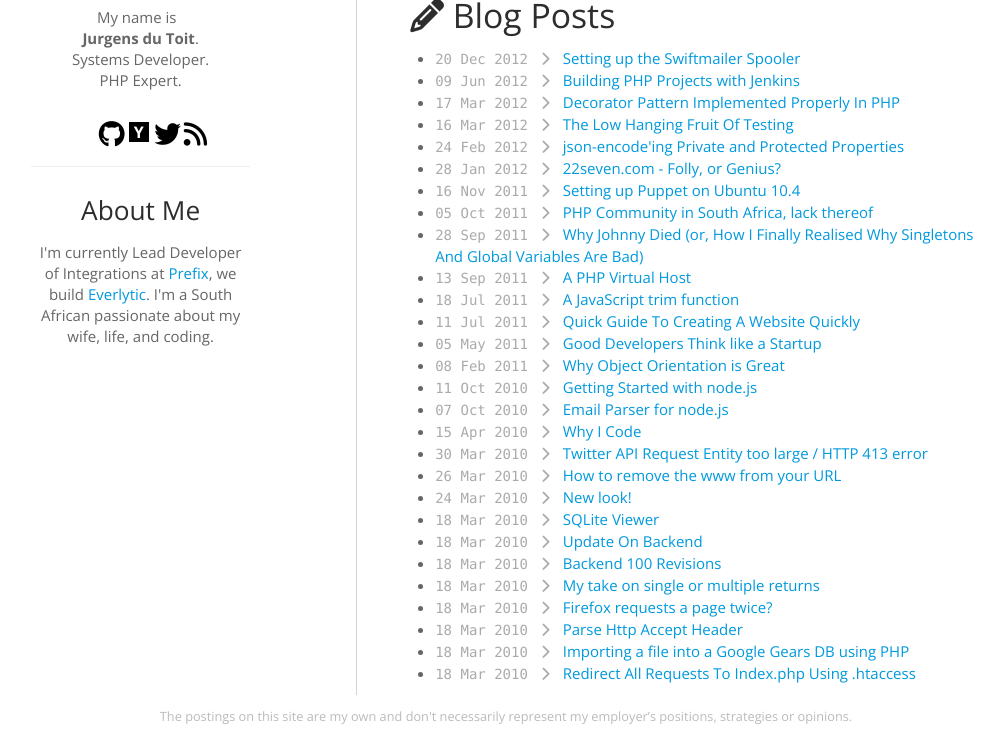
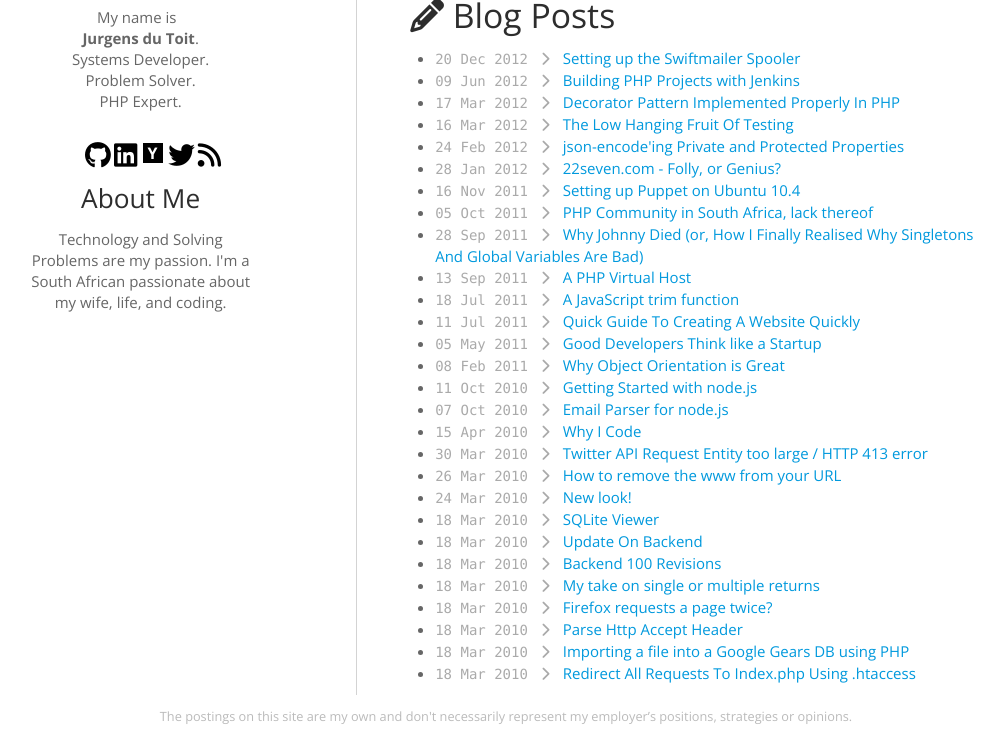
Before and after one commit to jrgns/jrgns.github.com, a Jekyll site: the page built from index.html, in a window 1280 px wide and 994 px high, cut to the strip 256-994 px from the top of the window. Shown: the whole strip, without its empty margins (134-1138 px from the left). Built offline with Jekyll 4.4.1, drawn with Linux system fonts in a browser that asks for light colours; nearby versions of some CDN libraries; library files that are not in the unit come from our copies; comment, search, counter and statistics services are not loaded.

Commit message:
Added linked in link, tweaked about

```diff
--- a/_layouts/default.html
+++ b/_layouts/default.html
@@ -63,31 +63,33 @@
           <p>
             My&nbsp;name&nbsp;is&nbsp;&nbsp;<br>
             <strong>Jurgens&nbsp;du&nbsp;Toit</strong>.<br>
-            Systems&nbsp;Developer.
-            <br>PHP&nbsp;Expert.<br><br>
+            Systems&nbsp;Developer.<br>
+            Problem Solver.<br>
+            PHP&nbsp;Expert.<br><br>
           </p>
           <ul id="social">
             <li><a title="jrgns on Github" href="http://github.com/jrgns/"><i class="icon-github icon-large"></i></a></li>
+            <li><a title="Jurgens du Toit on LinkedIn" href="http://za.linkedin.com/in/jrgns/"><i class="icon-linkedin-sign icon-large"></i></a></li>
             <li><a title="jrgnsd on Hacker News" href="http://news.ycombinator.com/user?id=jrgnsd"><div class="icon-hn">Y</div></a></li>
             <li><a title="jrgns on Twitter" href="http://twitter.com/jrgns"><i class="icon-twitter icon-large"></i></a></li>
             <li><a title="RSS feed" href="/atom.xml"><i class="icon-rss icon-large"></i></a></li>
           </ul>
-          <hr>
           <h3>About Me</h3>
-          <p>I'm currently Lead Developer of Integrations at <a href="http://prefix.co.za">Prefix</a>, we build
-            <a href="http://www.everlytic.co.za">Everlytic</a>. I'm a South African passionate about my wife, life, and coding.
+          <p>
+            <!--I'm currently Lead Developer of Integrations at <a href="http://prefix.co.za">Prefix</a>, we build
+            <a href="http://www.everlytic.co.za">Everlytic</a>.-->
+            Technology and Solving Problems are my passion.
+            I'm a South African passionate about my wife, life, and coding.
           </p>
         </div>
-
         <div class="offset1 span8 content">
           {{ content }}
         </div>
-
       </div>
       <div class="footer">
           <div class="disclaimer">
-          <p class="muted"><small>The postings on this site are my own and don't necessarily represent my
-          employer’s positions, strategies or opinions.</small></p>
+            <p class="muted"><small>The postings on this site are my own and don't necessarily represent my
+            employer’s positions, strategies or opinions.</small></p>
         </div>
       </div>
     </div>
```
